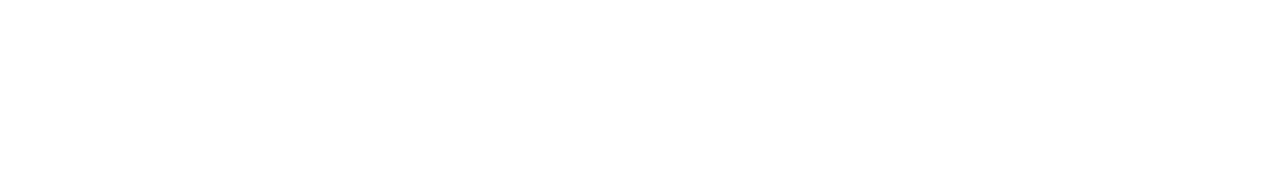
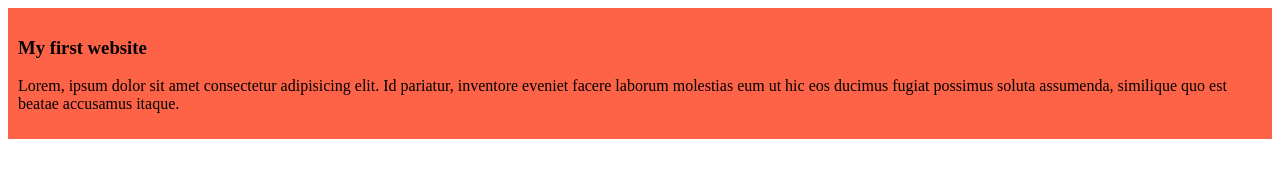
Before and after one commit to tanvirbhuiyan2024/my-simple-website, a plain HTML site: page index.html in a window 1280 px wide. Drawn offline with Linux system fonts and the light colour scheme.

Commit message:
added the first blog

```diff
--- a/index.html
+++ b/index.html
@@ -4,8 +4,12 @@
     <meta charset="UTF-8">
     <meta name="viewport" content="width=device-width, initial-scale=1.0">
     <title>My Simple Website</title>
+    <link rel="stylesheet" href="styles/blog.CSS">
 </head>
 <body>
-
+    <div>
+        <h3>My first website</h3>
+        <p>Lorem, ipsum dolor sit amet consectetur adipisicing elit. Id pariatur, inventore eveniet facere laborum molestias eum ut hic eos ducimus fugiat possimus soluta assumenda, similique quo est beatae accusamus itaque.</p>
+    </div>
 </body>
 </html>
--- /dev/null
+++ b/styles/blog.CSS
@@ -0,0 +1,4 @@
+div{
+    background-color: tomato;
+    padding: 10px;
+}
```
